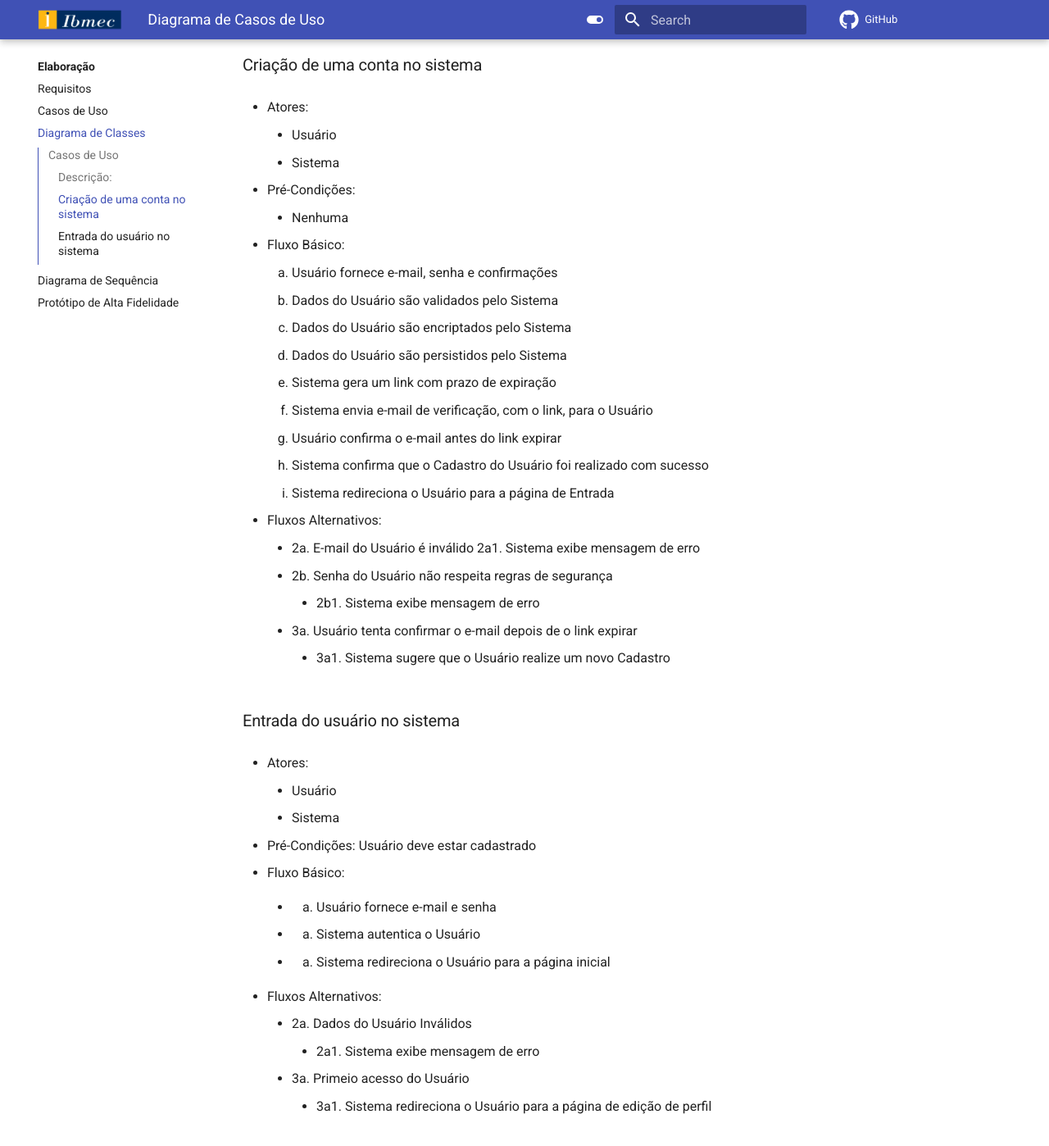
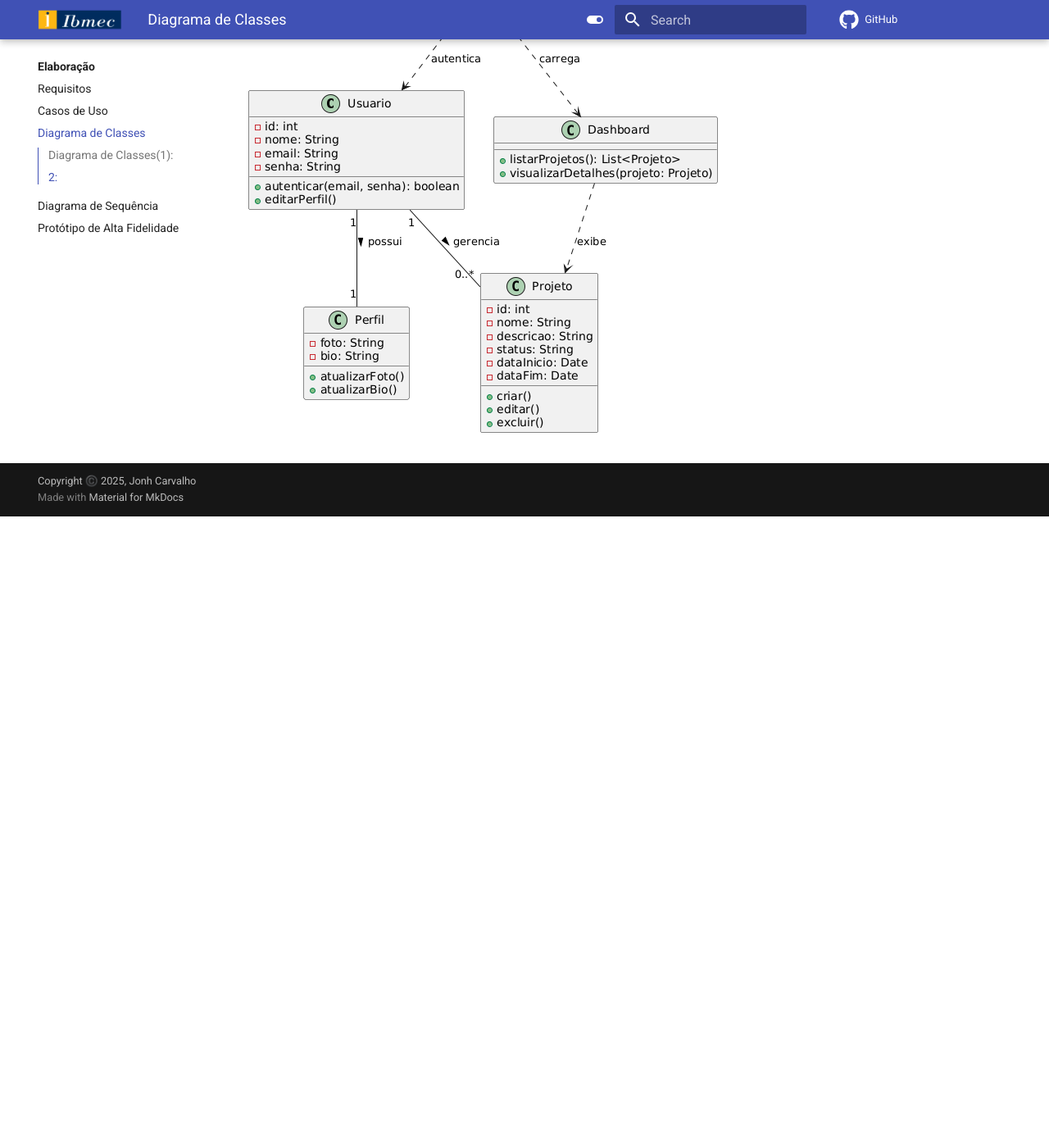
Before and after one commit to Projetos-de-Extensao/PBE_25.2_8002_I, an MkDocs documentation site: the page built from docs/Elaboracao/diagrama_de_classes.md, in a window 1280 px wide and 1400 px high, scrolled down 1172 px. Shown: the whole window at 82% size. Built offline with MkDocs 1.6.1 and Material for MkDocs 9.7.7, drawn with Linux system fonts in a browser that asks for light colours; comment, search, counter and statistics services are not loaded; after the commit the page ends 1802 px from its top, so only the background shows below that; some of the changed text lies outside the part shown.

Commit message:
diagrama de classes

```diff
--- a/docs/Elaboracao/diagrama_de_classes.md
+++ b/docs/Elaboracao/diagrama_de_classes.md
@@ -1,87 +1,6 @@
----
-id: diagrama_de_casos de uso
-title: Diagrama de Casos de Uso
----
 
-## Casos de Uso
-
-### Descrição:
-
-- Contas
-	- Criação
-	- Entrada
-	- Alteração
-	- Recuperar Senha
-	- Exclusão Lógica
-	- Visualização
-
-- Perfis
-	- Edição
-	- Pesquisar
-	- Visualização
-	- Seguir/Deixar de Seguir
-
-- Postagens (Público)
-	- Criação
-	- Exclusão
-	- Interação
-	- Visualização
-
-- Mensagens (Privado)
-	- Criação
-	- Exclusão
-	- Visualização
-
-- Galerias
-	- Albuns
-- Blogs
-- Grupos
-
-### Criação de uma conta no sistema
-
-* Atores:
-
-	- Usuário
-	- Sistema
-
-- Pré-Condições:
-	- Nenhuma
-
-* Fluxo Básico:
-    1. Usuário fornece e-mail, senha e confirmações
-    2. Dados do Usuário são validados pelo Sistema
-    3. Dados do Usuário são encriptados pelo Sistema
-    4. Dados do Usuário são persistidos pelo Sistema
-    5. Sistema gera um link com prazo de expiração
-    6. Sistema envia e-mail de verificação, com o link, para o Usuário
-    7. Usuário confirma o e-mail antes do link expirar
-    8. Sistema confirma que o Cadastro do Usuário foi realizado com sucesso
-    9. Sistema redireciona o Usuário para a página de Entrada
-
-- Fluxos Alternativos:
-	- 2a. E-mail do Usuário é inválido
-		2a1. Sistema exibe mensagem de erro
-	- 2b. Senha do Usuário não respeita regras de segurança
-		- 2b1. Sistema exibe mensagem de erro
-	- 3a. Usuário tenta confirmar o e-mail depois de o link expirar
-		- 3a1. Sistema sugere que o Usuário realize um novo Cadastro
-
-### Entrada do usuário no sistema
-
-- Atores:
-	- Usuário
-	- Sistema
-
-- Pré-Condições:
-	Usuário deve estar cadastrado
-
-- Fluxo Básico:
-    - 1. Usuário fornece e-mail e senha
-	- 2. Sistema autentica o Usuário
-	- 3. Sistema redireciona o Usuário para a página inicial
-
-- Fluxos Alternativos:
-	- 2a. Dados do Usuário Inválidos
-		- 2a1. Sistema exibe mensagem de erro
-	- 3a. Primeio acesso do Usuário
-		- 3a1. Sistema redireciona o Usuário para a página de edição de perfil
+### Diagrama de Classes(1):
+![Diagrama de Classes 1](../assets/diagrama_de_classes/diagrama de classes 1.png)
+<br><br><br><br><br><br><br><br>
+### 2:
+![Diagrama de Classes 2](../assets/diagrama_de_classes/diagrama de classes 2.png)
```
Also changed, not shown: docs/assets/diagrama_de_classes/diagrama de classes 1.png (added), docs/assets/diagrama_de_classes/diagrama de classes 2.png (added).
